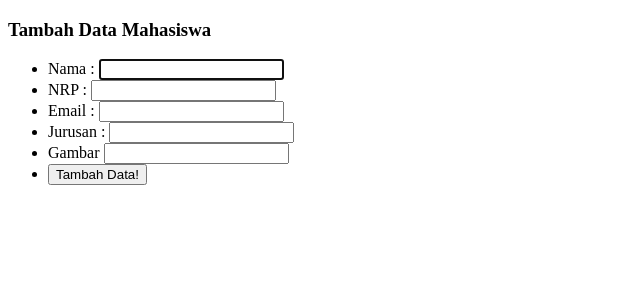
After one commit to CTNCyberNF/pw2020_1815025063, a PHP site: page /tambah.php in a window 1280 px wide. The commit adds this page. Shown: the top 300 px of the page, without its empty margins (0-640 px from the left). Run offline with PHP 8.4, Linux system fonts and the light colour scheme.

Commit message:
menambahkan fitur insert data

```diff
--- a/Kuliah/Pertemuan10/functions.php
+++ b/Kuliah/Pertemuan10/functions.php
@@ -23,3 +23,20 @@ function query($query)
 
   return $rows;
 }
+
+
+function tambah($data)
+{
+  $conn = koneksi();
+
+  $nama = htmlspecialchars($data['nama']);
+  $nrp = htmlspecialchars($data['nrp']);
+  $email = htmlspecialchars($data['email']);
+  $jurusan = htmlspecialchars($data['jurusan']);
+  $gambar = htmlspecialchars($data['gambar']);
+
+  $query = "INSERT INTO mahasiswa VALUES (null, '$nama', '$nrp', '$email', '$jurusan', '$gambar')";
+  mysqli_query($conn, $query);
+  echo mysqli_error($conn); // pesan error
+  return mysqli_affected_rows($conn); // melihat apakah adayang berubah jika tidak ada 0 jika error -1 jika ada berubah >0
+}
--- a/Kuliah/Pertemuan10/latihan3.php
+++ b/Kuliah/Pertemuan10/latihan3.php
@@ -16,6 +16,8 @@ $mahasiswa = query("SELECT * FROM mahasiswa");
 <body>
   <h3>Daftar Mahasiswa</h3>
 
+  <a href="tambah.php">Tambah Data Mahasiswa</a>
+  <br><br>
   <table border="1" cellpadding="10" cellspacing=0>
     <tr>
       <th>#</th>
--- /dev/null
+++ b/Kuliah/Pertemuan10/tambah.php
@@ -0,0 +1,71 @@
+<?php
+require 'functions.php';
+
+//cek apakah tambah sudah di tekan
+if (isset($_POST['tambah'])) {
+  # code...
+  //var_dump($_POST);
+  //tambah($_POST)
+  if (tambah($_POST) > 0) {
+    echo "<script>
+            alert('data berhasil ditambah');
+            document.location.href = 'latihan3.php';
+          </script>";
+  } else {
+    echo "data gagal di tambahakan!";
+  }
+}
+
+?>
+<!DOCTYPE html>
+<html lang="en">
+
+<head>
+  <meta charset="UTF-8">
+  <meta name="viewport" content="width=device-width, initial-scale=1.0">
+  <title>Tambah Data Mahasiswa</title>
+</head>
+
+<body>
+  <h3>Tambah Data Mahasiswa</h3>
+
+  <form action="" method="POST">
+    <ul>
+      <li>
+        <label>
+          Nama :
+          <input type="text" name="nama" autofocus required>
+        </label>
+      </li>
+      <li>
+        <label>
+          NRP :
+          <input type="text" name="nrp" required>
+        </label>
+      </li>
+      <li>
+        <label>
+          Email :
+          <input type="text" name="email" required>
+        </label>
+      </li>
+      <li>
+        <label>
+          Jurusan :
+          <input type="text" name="jurusan" required>
+        </label>
+      </li>
+      <li>
+        <label>
+          Gambar
+          <input type="text" name="gambar" required>
+        </label>
+      </li>
+      <li>
+        <button type="submit" name="tambah">Tambah Data!</button>
+      </li>
+    </ul>
+  </form>
+</body>
+
+</html>
```
